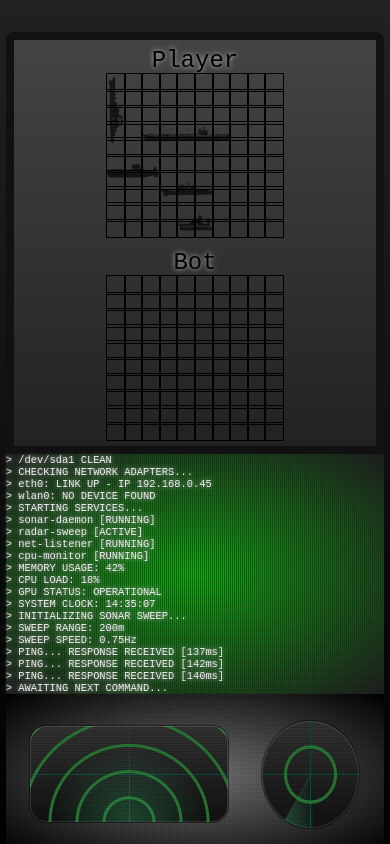
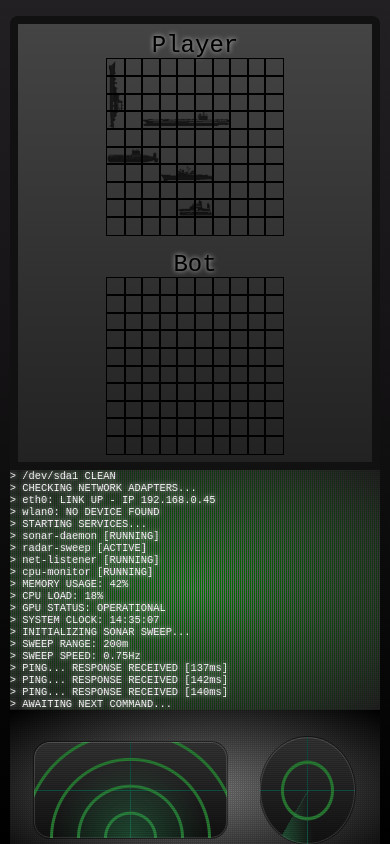
Before and after one commit to DanielBoehmeIII/battleship, a website built with webpack: page src/template.html in a window 390 px wide. Both pictures are taken after a click on the element "Quick Deploy". Built offline with nearby package versions, Linux system fonts and the light colour scheme.

Commit message:
Reconfig media-query.css: adjust control element dimensions

```diff
--- a/src/media-query.css
+++ b/src/media-query.css
@@ -21,13 +21,29 @@
   }
 
   #main-content-div {
-    width: 97%;
+    width: 95%;
     flex-grow: 0;
   }
 
   #display {
     display: flex;
     flex-direction: column;
+    flex-grow: 0;
+  }
+
+  .player-div {
+    display: flex;
+    justify-content: center;
+    align-items: center;
+    flex-direction: column;
+    width: 50%;
+    height: 100%;
+    padding: 1rem;
+  }
+
+  .board {
+    width: 100%;
+    height: 100%;
   }
 
   #sonar {
--- a/src/style.css
+++ b/src/style.css
@@ -224,6 +224,7 @@ body {
     1.3rem Inconsolata,
     monospace;
   text-shadow: 0 0 5px #c8c8c8;
+  overflow: hidden;
 }
 
 #terminal::after {
```
